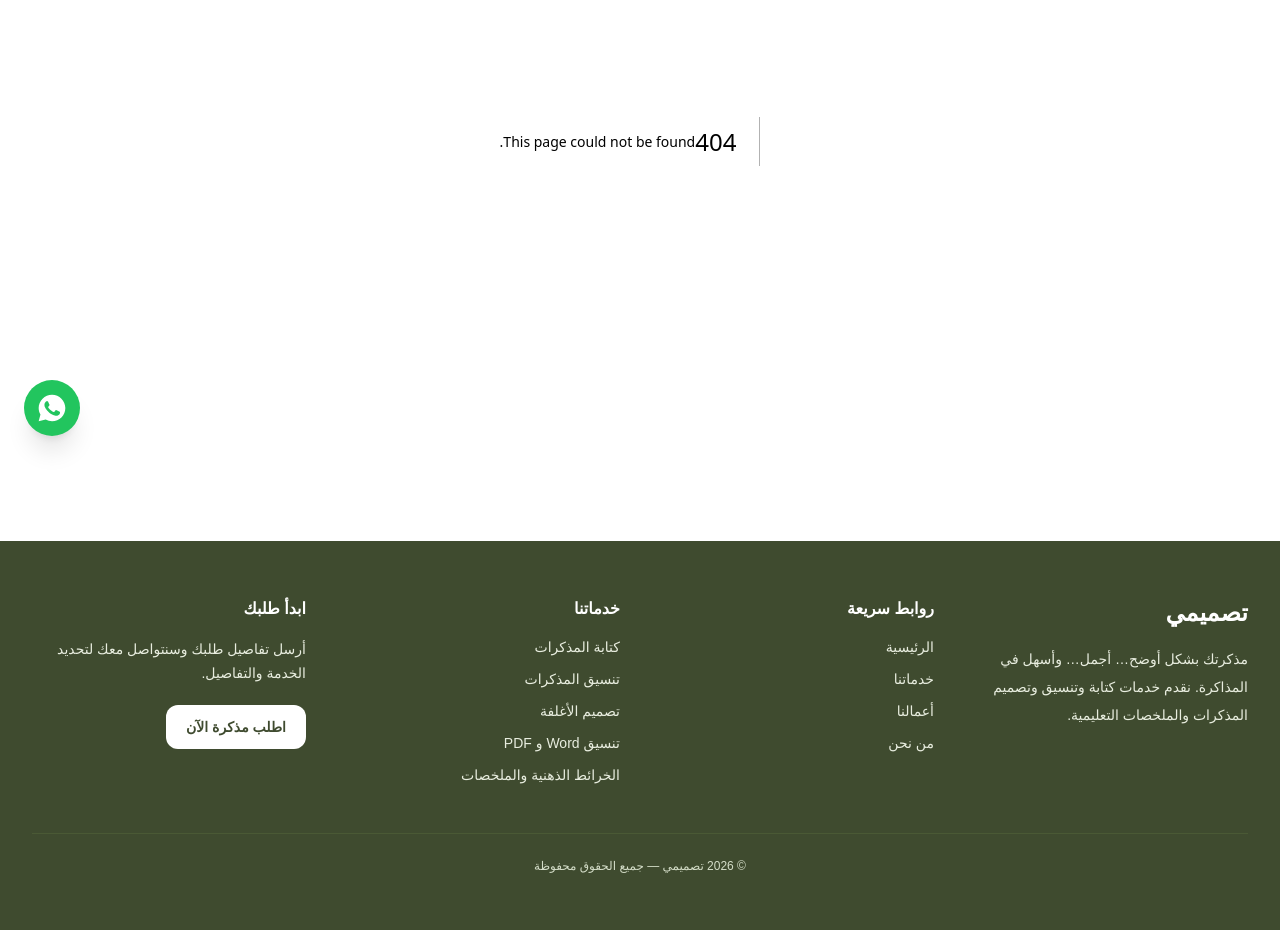
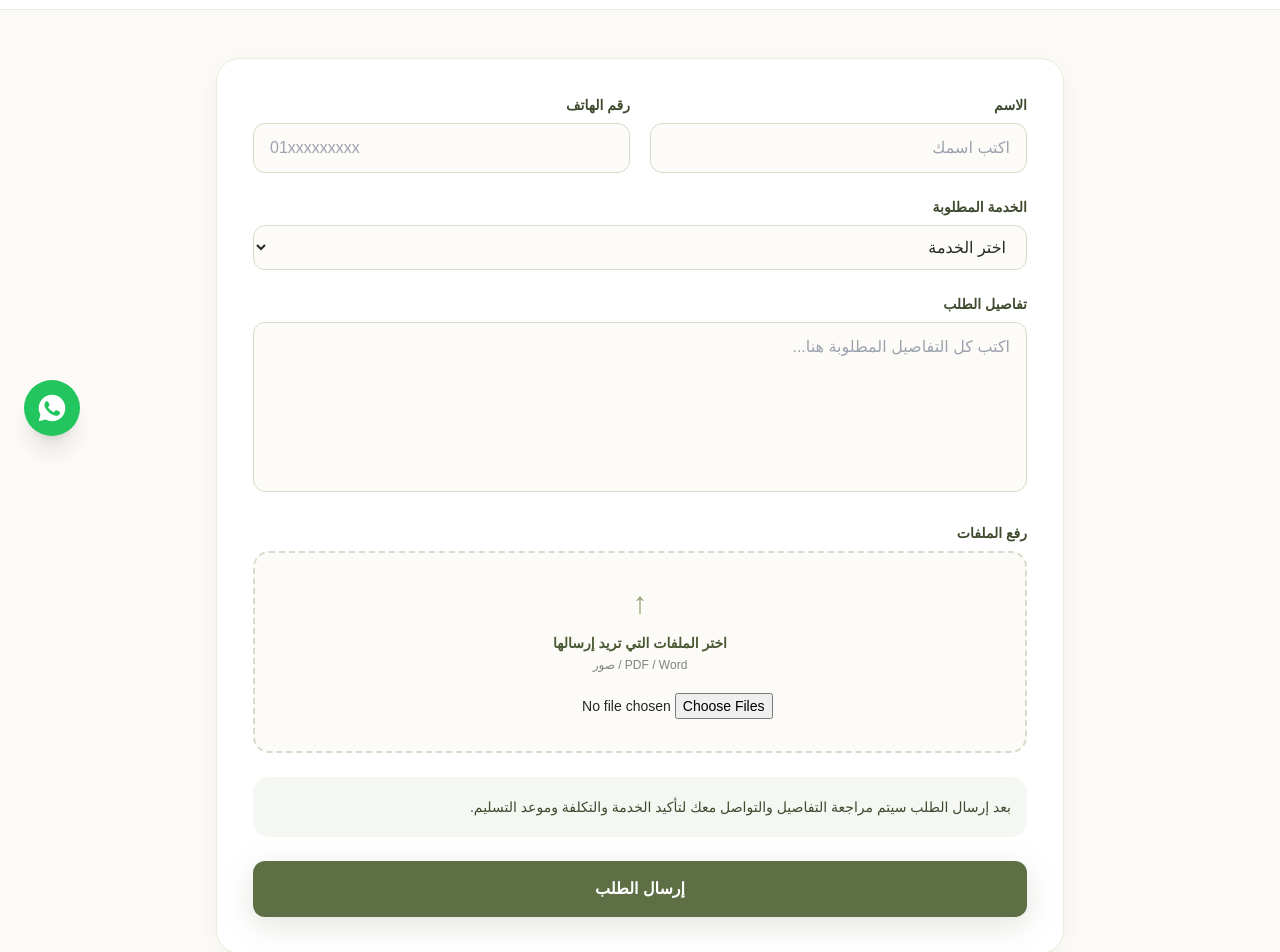
Before and after one commit to Mohamedwalied55/tasmimi, a Next.js app: page /order in a window 1280 px wide. Before the commit this address had no page. Shown: the part 340-1292 px from the top of the page. Before the commit the page ends 1270 px from the top, so only its background shows below. Built offline with nearby package versions, Linux system fonts and the light colour scheme.

Commit message:
Create OrderPage component for service requests

```diff
--- /dev/null
+++ b/src/app/order/page.tsx
@@ -0,0 +1,147 @@
+"use client";
+
+import { useState } from "react";
+
+export default function OrderPage() {
+  const [submitted, setSubmitted] = useState(false);
+
+  return (
+    <main className="bg-cream-100">
+      <section className="border-b border-olive-100 bg-white">
+        <div className="mx-auto max-w-4xl px-4 py-16 text-center sm:px-6">
+          <span className="text-xs font-black tracking-widest text-olive-500">
+            طلب خدمة
+          </span>
+
+          <h1 className="mt-4 text-4xl font-black text-olive-900 sm:text-5xl">
+            ابدأ طلبك مع تصميمي
+          </h1>
+
+          <p className="mx-auto mt-5 max-w-2xl leading-8 text-warmGray-600">
+            املأ البيانات التالية، واكتب لنا تفاصيل الخدمة التي تحتاجها.
+          </p>
+        </div>
+      </section>
+
+      <section className="mx-auto max-w-4xl px-4 py-12 sm:px-6">
+        {submitted ? (
+          <div className="rounded-3xl border border-olive-200 bg-white p-10 text-center shadow-card">
+            <div className="mx-auto flex h-16 w-16 items-center justify-center rounded-full bg-olive-100 text-2xl text-olive-700">
+              ✓
+            </div>
+
+            <h2 className="mt-6 text-2xl font-black text-olive-800">
+              تم إرسال طلبك
+            </h2>
+
+            <p className="mt-3 leading-7 text-warmGray-600">
+              تم تسجيل البيانات بنجاح. سيتم التواصل معك لاستكمال تفاصيل الطلب.
+            </p>
+          </div>
+        ) : (
+          <form
+            onSubmit={(e) => {
+              e.preventDefault();
+              setSubmitted(true);
+            }}
+            className="space-y-6 rounded-3xl border border-olive-100 bg-white p-6 shadow-card sm:p-9"
+          >
+            <div className="grid gap-5 sm:grid-cols-2">
+              <div>
+                <label className="mb-2 block text-sm font-bold text-olive-800">
+                  الاسم
+                </label>
+                <input
+                  required
+                  type="text"
+                  placeholder="اكتب اسمك"
+                  className="w-full rounded-xl border border-olive-200 bg-cream-100 px-4 py-3 outline-none transition focus:border-olive-500 focus:ring-2 focus:ring-olive-100"
+                />
+              </div>
+
+              <div>
+                <label className="mb-2 block text-sm font-bold text-olive-800">
+                  رقم الهاتف
+                </label>
+                <input
+                  required
+                  type="tel"
+                  placeholder="01xxxxxxxxx"
+                  className="w-full rounded-xl border border-olive-200 bg-cream-100 px-4 py-3 outline-none transition focus:border-olive-500 focus:ring-2 focus:ring-olive-100"
+                />
+              </div>
+            </div>
+
+            <div>
+              <label className="mb-2 block text-sm font-bold text-olive-800">
+                الخدمة المطلوبة
+              </label>
+
+              <select
+                required
+                className="w-full rounded-xl border border-olive-200 bg-cream-100 px-4 py-3 outline-none focus:border-olive-500 focus:ring-2 focus:ring-olive-100"
+              >
+                <option value="">اختر الخدمة</option>
+                <option>كتابة المذكرات</option>
+                <option>تنسيق المذكرات</option>
+                <option>تصميم غلاف</option>
+                <option>تنسيق Word و PDF</option>
+                <option>تصميم ملخص</option>
+                <option>خريطة ذهنية</option>
+              </select>
+            </div>
+
+            <div>
+              <label className="mb-2 block text-sm font-bold text-olive-800">
+                تفاصيل الطلب
+              </label>
+
+              <textarea
+                required
+                rows={6}
+                placeholder="اكتب كل التفاصيل المطلوبة هنا..."
+                className="w-full resize-none rounded-xl border border-olive-200 bg-cream-100 px-4 py-3 outline-none focus:border-olive-500 focus:ring-2 focus:ring-olive-100"
+              />
+            </div>
+
+            <div>
+              <label className="mb-2 block text-sm font-bold text-olive-800">
+                رفع الملفات
+              </label>
+
+              <div className="rounded-2xl border-2 border-dashed border-olive-200 bg-cream-100 p-8 text-center">
+                <div className="text-3xl text-olive-400">↑</div>
+
+                <p className="mt-3 text-sm font-bold text-olive-700">
+                  اختر الملفات التي تريد إرسالها
+                </p>
+
+                <p className="mt-1 text-xs text-warmGray-500">
+                  PDF / Word / صور
+                </p>
+
+                <input
+                  type="file"
+                  multiple
+                  className="mx-auto mt-5 block max-w-full text-sm"
+                />
+              </div>
+            </div>
+
+            <div className="rounded-2xl bg-olive-50 p-4 text-sm leading-7 text-olive-800">
+              بعد إرسال الطلب سيتم مراجعة التفاصيل والتواصل معك لتأكيد
+              الخدمة والتكلفة وموعد التسليم.
+            </div>
+
+            <button
+              type="submit"
+              className="w-full rounded-xl bg-olive-600 px-6 py-4 font-bold text-white shadow-olive transition hover:bg-olive-700"
+            >
+              إرسال الطلب
+            </button>
+          </form>
+        )}
+      </section>
+    </main>
+  );
+}
```
